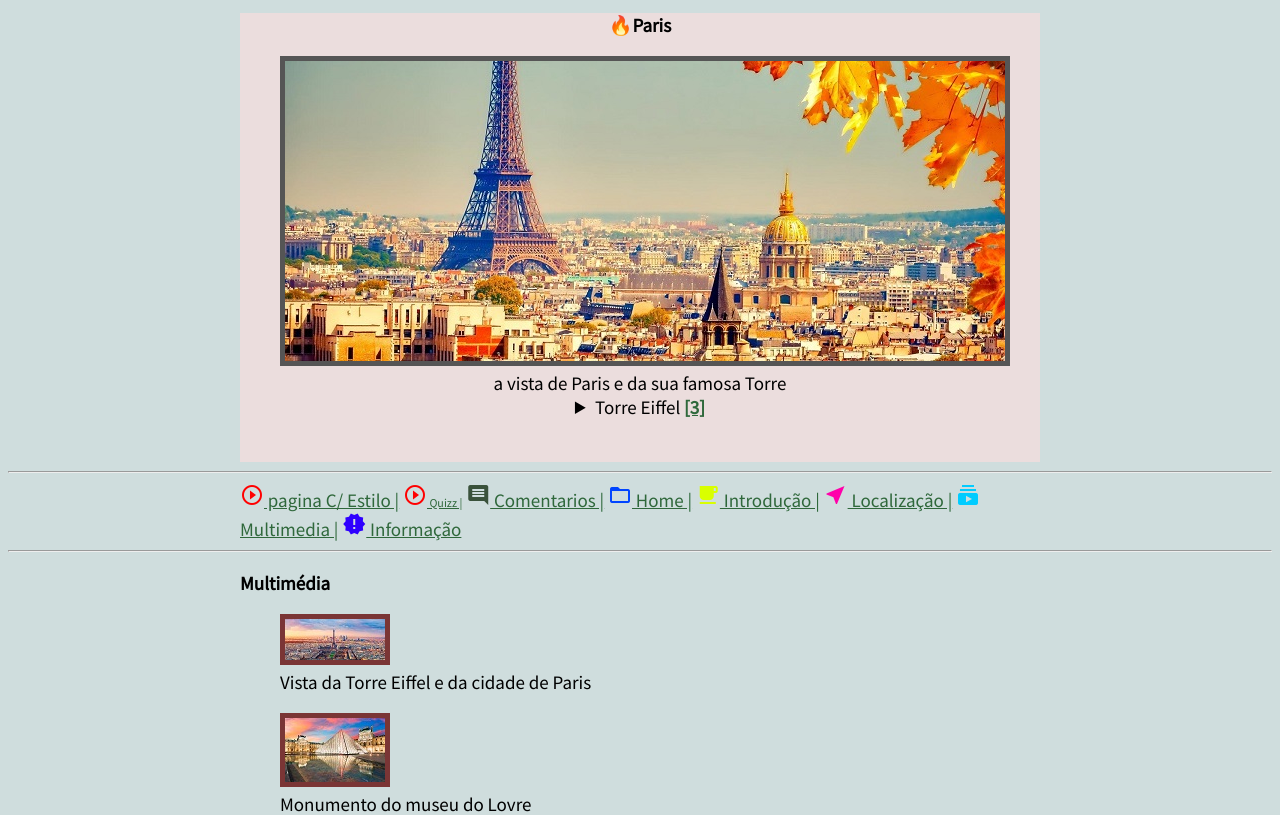
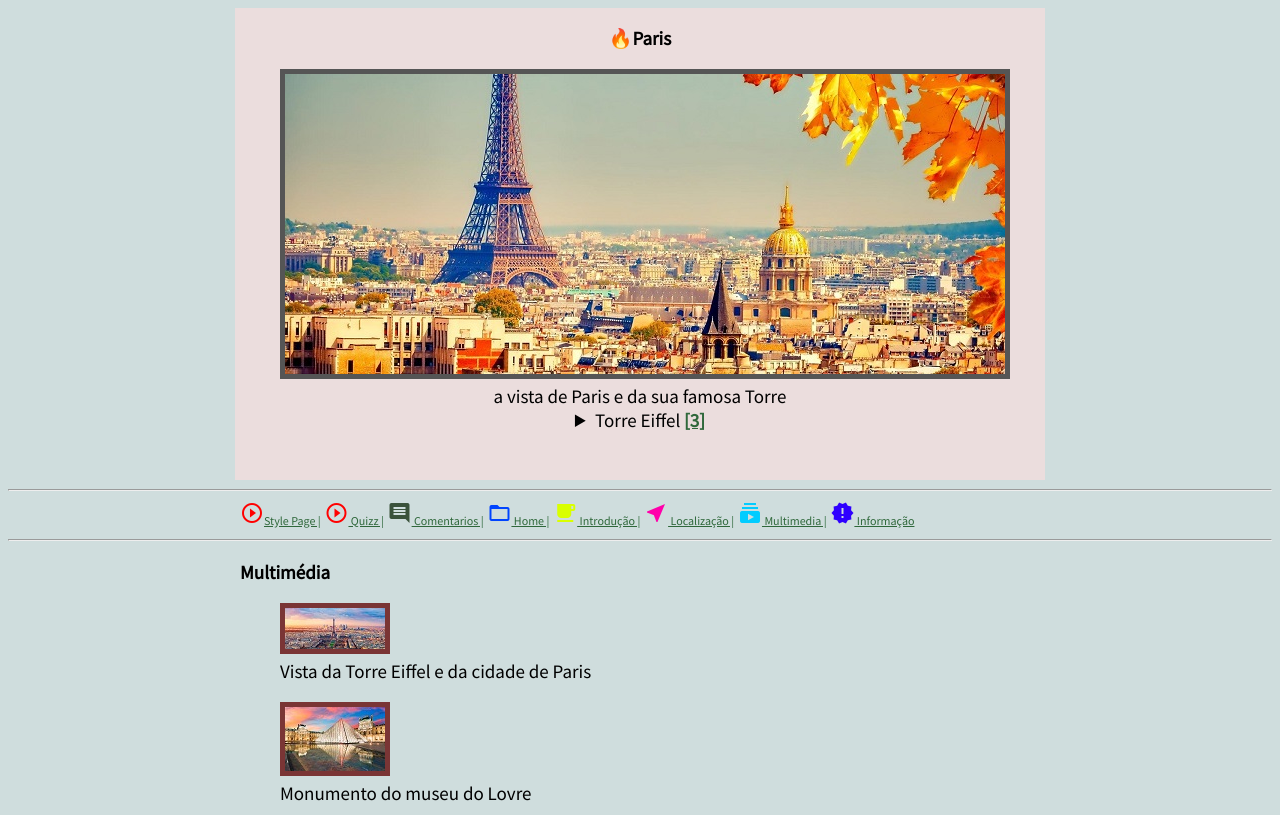
Before and after one commit to claudio-21902813/pw-lab, a PHP site: page /lab4/multimedia.html in a window 1280 px wide. Shown: the top 815 px of the page. Run offline with PHP 8.4, Linux system fonts and the light colour scheme.

Commit message:
lab 4 desenvolvimento

```diff
--- a/lab4/estilos.css
+++ b/lab4/estilos.css
@@ -60,25 +60,32 @@ a:active {
 
   #menuop2::after{
       content: " Comentarios |";
+      font-size: 12px;
   }
 
   #menuop3::after{
     content: " Home |";
+    font-size: 12px;
 }
 #menuop4::after{
     content: " Introdução |";
+    font-size: 12px;
 }
 #menuop5::after{
     content: " Localização |";
+    font-size: 12px;
 }
 #menuop6::after{
     content: " Multimedia |";
+    font-size: 12px;
 }
 #menuop7::after{
     content: " Informação ";
+    font-size: 12px;
 }
 #menuop8::after{
-    content: " pagina C/ Estilo |";
+    content: "Style Page |";
+    font-size: 12px;
 }
 
   #poema::before {
@@ -168,3 +175,10 @@ img.relativo {
     height: 100px;
     color: red;
   }
+
+  .sticky {
+    position: -webkit-sticky;
+    position: sticky;
+    top: 0;
+    padding: 5px;
+  }
--- a/lab4/multimedia.html
+++ b/lab4/multimedia.html
@@ -18,7 +18,7 @@
     </style>
 </head>
 <body>
-    <header>
+    <header class="sticky">
       <h1>Paris</h1>
       <figure>
           <img src="imagens/franca.jpg">
```
